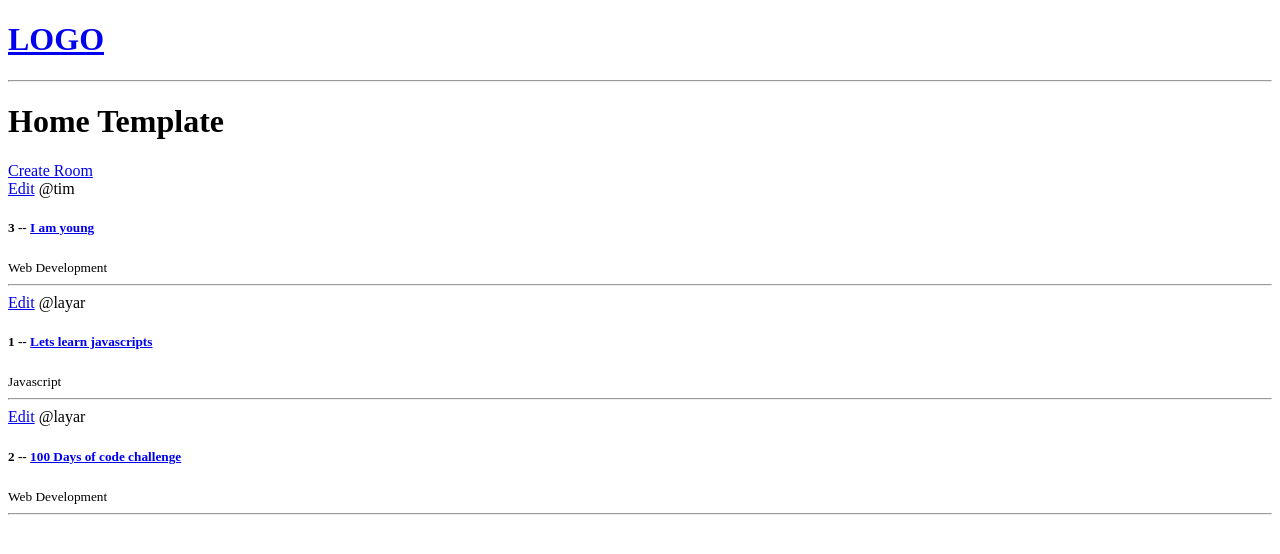
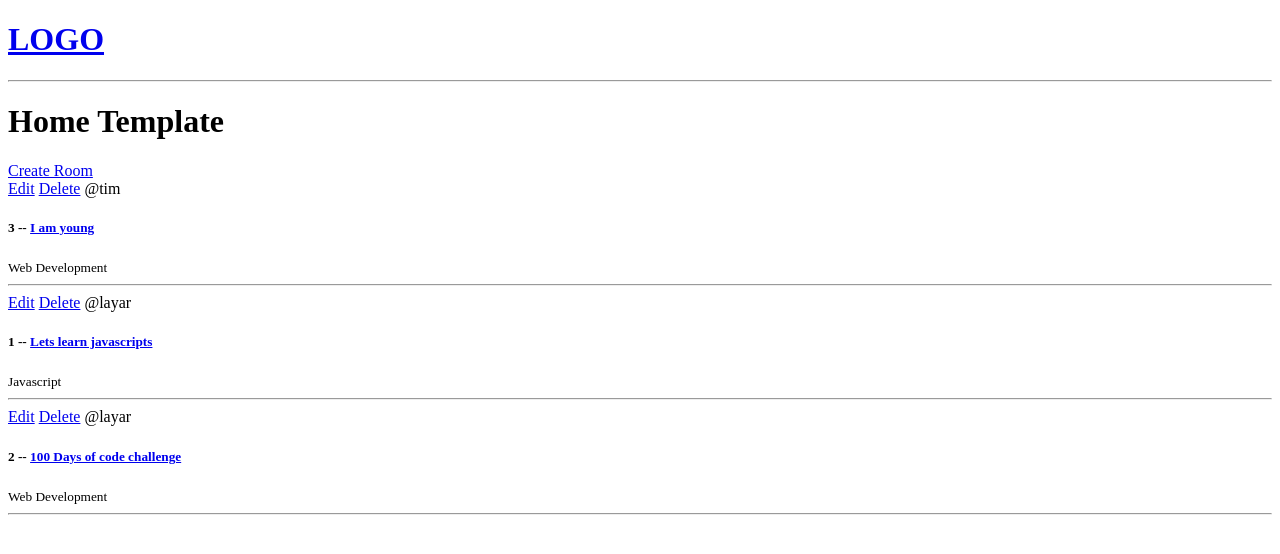
Before and after one commit to Shuaigle/studybud, a Django app: page / in a window 1280 px wide. Shown: the top 554 px of the page. Run offline with Django 3.2, Linux system fonts and the light colour scheme; data comes from the database, SQL or seed files in the repository; both versions use the stored data as it was after the commit.

Commit message:
add delete function

```diff
--- a/base/templates/base/home.html
+++ b/base/templates/base/home.html
@@ -9,6 +9,7 @@
     {% for room in rooms %}
         <div>
             <a href="{% url 'update-room' room.id %}">Edit</a>
+            <a href="{% url 'delete-room' room.id %}">Delete</a>
             <span>@{{room.host.username}}</span>
             <h5>{{room.id}} -- <a href="{% url 'room' room.id %}">{{room.name}}</a></h5>
             <small>{{room.topic.name}}</small>
--- a/base/urls.py
+++ b/base/urls.py
@@ -8,4 +8,5 @@ urlpatterns = [
 
     path('create-room/', views.createRoom, name="create-room"),
     path('update-room/<str:pk>/', views.updateRoom, name="update-room"),
+    path('delete-room/<str:pk>/', views.deleteRoom, name="delete-room"),
 ]
--- a/base/views.py
+++ b/base/views.py
@@ -60,3 +60,11 @@ def updateRoom(request, pk):
 
     context = {'form': form}
     return render(request, 'base/room_form.html', context)
+
+# add primary key -> which room are we deleting
+def deleteRoom(request, pk):
+    room = Room.objects.get(id=pk)
+    if request.method == 'POST':
+        room.delete()
+        return redirect('home')
+    return render(request, 'base/delete.html', {'obj':room})
```
Also changed, not shown: base/templates/base/delete.html (added, +11 -0 lines), db.sqlite3.
